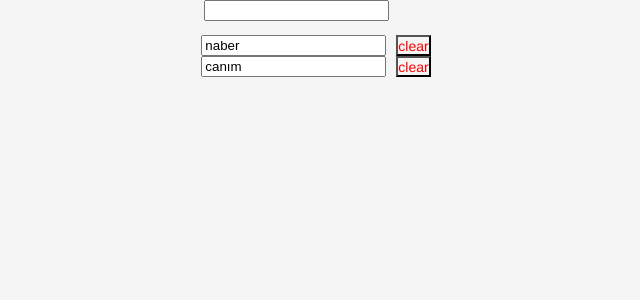
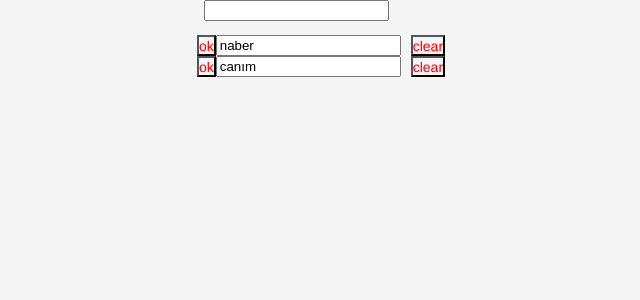
Before and after one commit to NedimRamicevic/to-do-list, a React (Create React App) app: page / in a window 1280 px wide. Shown: the top 300 px of the page, without its empty margins (344-984 px from the left). Built offline with nearby package versions, Linux system fonts and the light colour scheme.

Commit message:
buttıns

```diff
--- a/src/list.js
+++ b/src/list.js
@@ -12,8 +12,9 @@ import React, {useEffect} from 'react';
                 (member) => {
                     return(
                         <div className="item" key={member.key}>
+                            <button className="btnOk">ok</button>
                             <input value={member.name}></input>
-                            <button value={member.key} onClick={() => deleteOnClick(member.key)}>clear</button>
+                            <button className="btnClear" value={member.key} onClick={() => deleteOnClick(member.key)}>clear</button>
                         </div>
                     )
                 }
```
